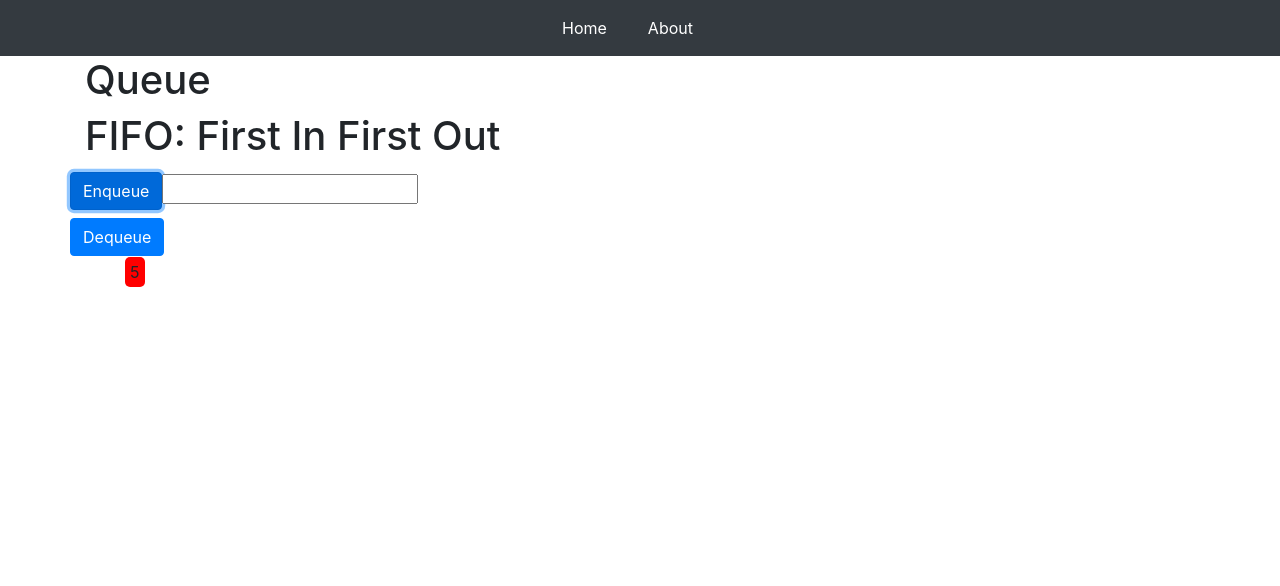
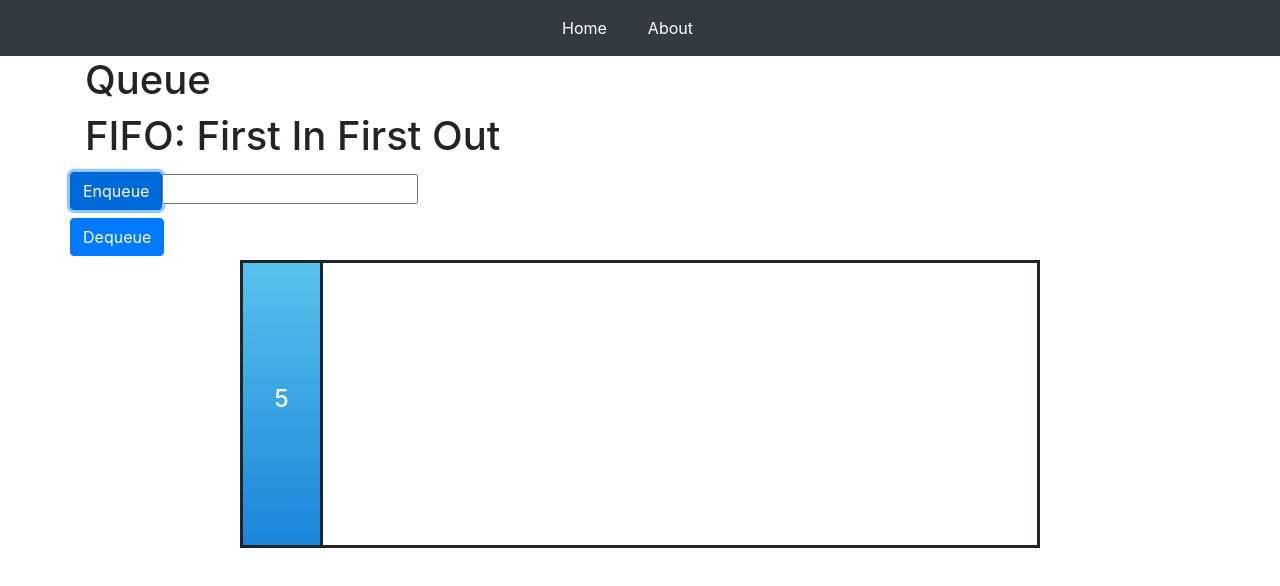
Before and after one commit to IUS-CS/project-dsavy, a React app in the folder src/: page /queue in a window 1280 px wide. Both pictures are taken after typing "5" into the empty fields and a click on the button "Enqueue". Shown: the top 586 px of the page. Built offline with nearby package versions, Linux system fonts and the light colour scheme.

Commit message:
added style to queue and error checks

```diff
--- a/src/components/Queue.js
+++ b/src/components/Queue.js
@@ -1,15 +1,40 @@
 import React, {useState} from 'react'
 import {animated, useTransition} from 'react-spring'
-import {Container, Row, Col} from 'react-bootstrap';
+import {Container, Row, Col, ListGroup} from 'react-bootstrap';
 import Enqueue from './Forms/Enqueue'
 import Dequeue from './Forms/Dequeue'
 
 const Queue = () => {
   const [queue, setQueue] = useState([])
-
   const [index, setIndex] = useState(0)
 
+  const queueStyle =  {
+    position: 'absolute',
+    display: 'flex',
+    alignItems: 'center',
+    justifyContent: 'center',
+    background: "linear-gradient(#58C2ED, #1B85DC)",
+    width: '5rem',
+    height: '18rem',
+    bottom: '-2.5px'
+  }
+
   const onAdd = ({entry}) => {
+    if (entry == '') {
+      alert('Enter number')
+      return
+    }
+
+    if (queue.length > 9) {
+      alert('Queue is at max length')
+      return
+    }
+
+    if (Math.abs(entry) > 999) {
+      alert('Number must be 3 digits or less')
+      return
+    }
+
     let a = queue
     a.push({key: index, element: entry})
     setQueue(a)
@@ -22,11 +47,25 @@ const Queue = () => {
   }
 
   const transition = useTransition(queue, entry => entry.key, {
-    initial: {opacity: 0, display: 'inline'},
-    from: {opacity: 0, display: 'inline' },
-    enter: {opacity: 1, transition: 'opacity .5s'},
-    leave: {opacity: 0, transition: 'opacity .5s' },
+    initial: {opacity: 0},
+    from: {opacity: 0},
+    enter: {opacity: 1, transition: 'opacity .25s'},
+    leave: {opacity: 0, transition: 'opacity .25s', color: 'red'}
   })
+
+  // display queue with animation when added to or removed
+  const displayQueue = () => {
+    console.log("hello")
+    return (transition.map(({item, props, key}) =>
+      <animated.div key={key} style={props}>
+        <li style={{listStyle: 'none'}}>
+          <Col style={Object.assign({border: 'solid', borderLeft: 0, left: `${queue.indexOf(item)*5}rem`}, queueStyle)} >
+            <h4 style={{color: 'white'}}>{item.element}</h4>
+          </Col>
+        </li>
+      </animated.div>
+    ))
+  }
 
   return (
     <Container>
@@ -36,11 +75,11 @@ const Queue = () => {
       </header>
       <Row><Enqueue enqueue={onAdd} /></Row>
       <Row><Dequeue dequeue={onDelete} /></Row>
-      <ul className='queue'>
-      {transition.map(({item, props, key}) =>
-        <animated.div key={key} style={props}><li style={{backgroundColor: 'red', borderRadius:'5px', padding:'5px'}}>{item.element}</li></animated.div>
-      )}
-      </ul>
+      <Row>
+        <div style={{position: 'relative', width: '50rem', height: '18rem', margin: '0 auto' , border: 'solid'}}>
+          <ul>{displayQueue()}</ul>
+        </div>
+      </Row>
     </Container>
   )}
 
--- a/src/index.css
+++ b/src/index.css
@@ -48,7 +48,3 @@ body {
 	border-left: 10px solid gray;
 	border-bottom: 6px solid transparent;
 }
-.queue li {
-  display: inline;
-  margin: 0 15px 0 0;
-}
```
Also changed, not shown: 1 other file (tests, documents, lock files or other folders).
